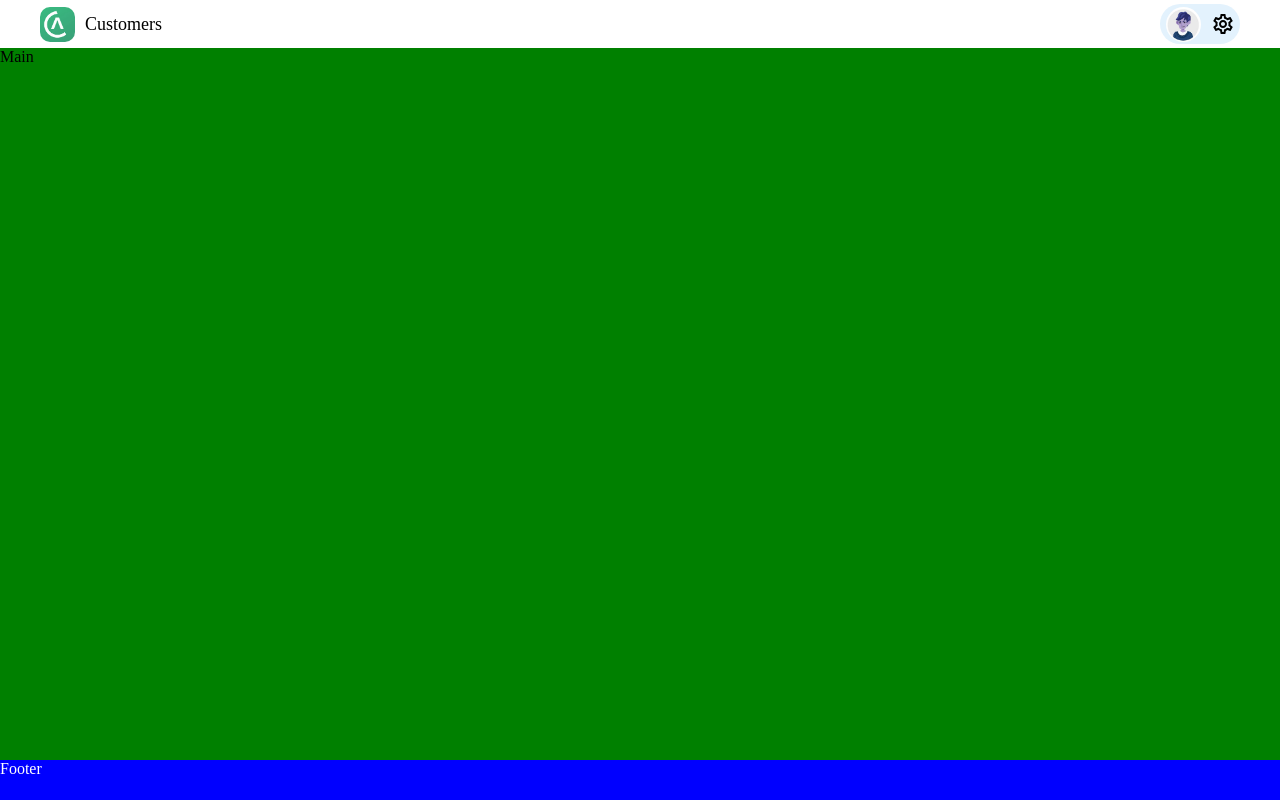
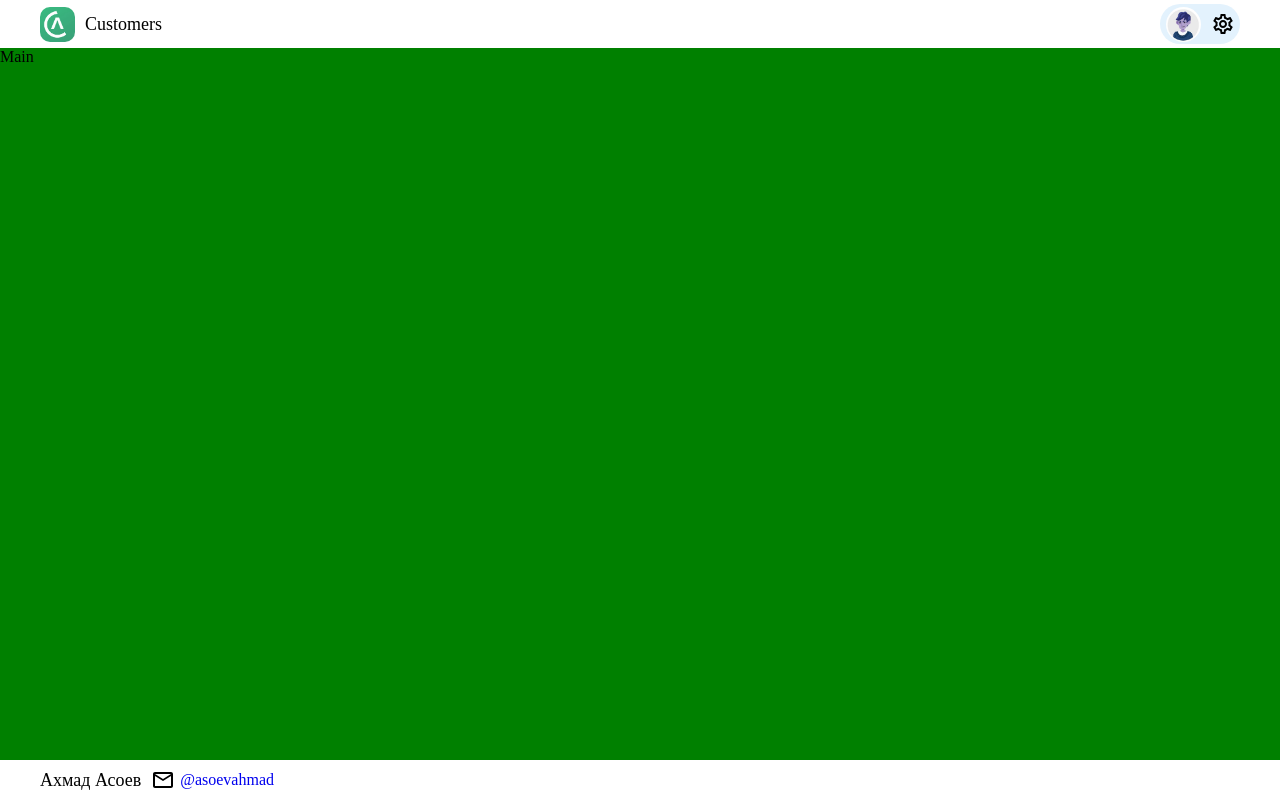
Before and after one commit to AhmadAsoev/alif_customers, a React (Create React App) app: page / in a window 1280 px wide. Built offline with nearby package versions, Linux system fonts and the light colour scheme.

Commit message:
footer content complete

```diff
--- a/src/component/footer/Footer.js
+++ b/src/component/footer/Footer.js
@@ -1,8 +1,15 @@
 import "./footer.css"
+import EmailOutlinedIcon from '@mui/icons-material/EmailOutlined'
 
 function Footer() {
     return (
-        <div className="footer">Footer</div>
+        <div className="footer">
+            <span className="footer-title">Ахмад Асоев</span>
+            <div className="telegram">
+                <EmailOutlinedIcon />
+                <a href="https://t.me/asoevahmad">@asoevahmad</a>
+            </div>
+        </div>
     )
 }
 
--- a/src/component/footer/footer.css
+++ b/src/component/footer/footer.css
@@ -1,5 +1,21 @@
 .footer {
-    background-color: blue;
-    color: white;
     height: 5vh;
+    display: flex;
+    align-items: center;
+    justify-content: start;
+    padding-left: 40px;
+    gap: 10px;
+
+    .footer-title {
+        font-size: 18px;
+    }
+
+    .telegram {
+        display: flex;
+        align-items: center;
+        gap: 5px;
+        a {
+            text-decoration: none;
+        }
+    }
 }
```
